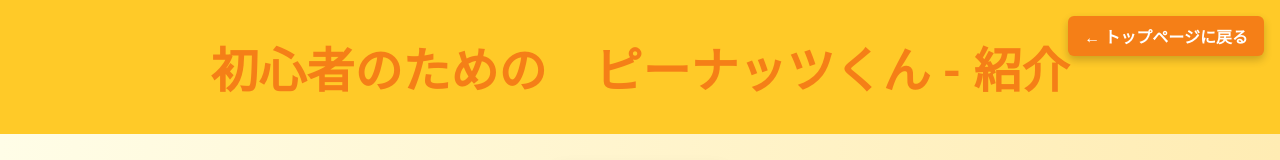
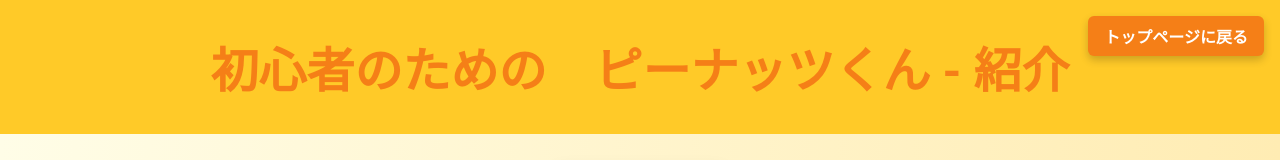
Before and after one commit to tanu-commits/vtuber-intro, a plain HTML site: page pinattukun.html in a window 1280 px wide. Shown: the top 160 px of the page. Drawn offline with Linux system fonts and the light colour scheme.

Commit message:
Update pinattukun.html

```diff
--- a/pinattukun.html
+++ b/pinattukun.html
@@ -175,7 +175,7 @@
       <p>YouTube上のアニメ・コラボ動画を中心に、イベントやリアルライブ、TVCMにも登場。ゲーム配信や音楽イベントなど幅広く活動中です。</p>
     </section>
 
-    <a href="index.html" class="back-link">← トップページに戻る</a>
+    <a href="index.html" class="back-link">トップページに戻る</a>
   </main>
 
   <script>
```
